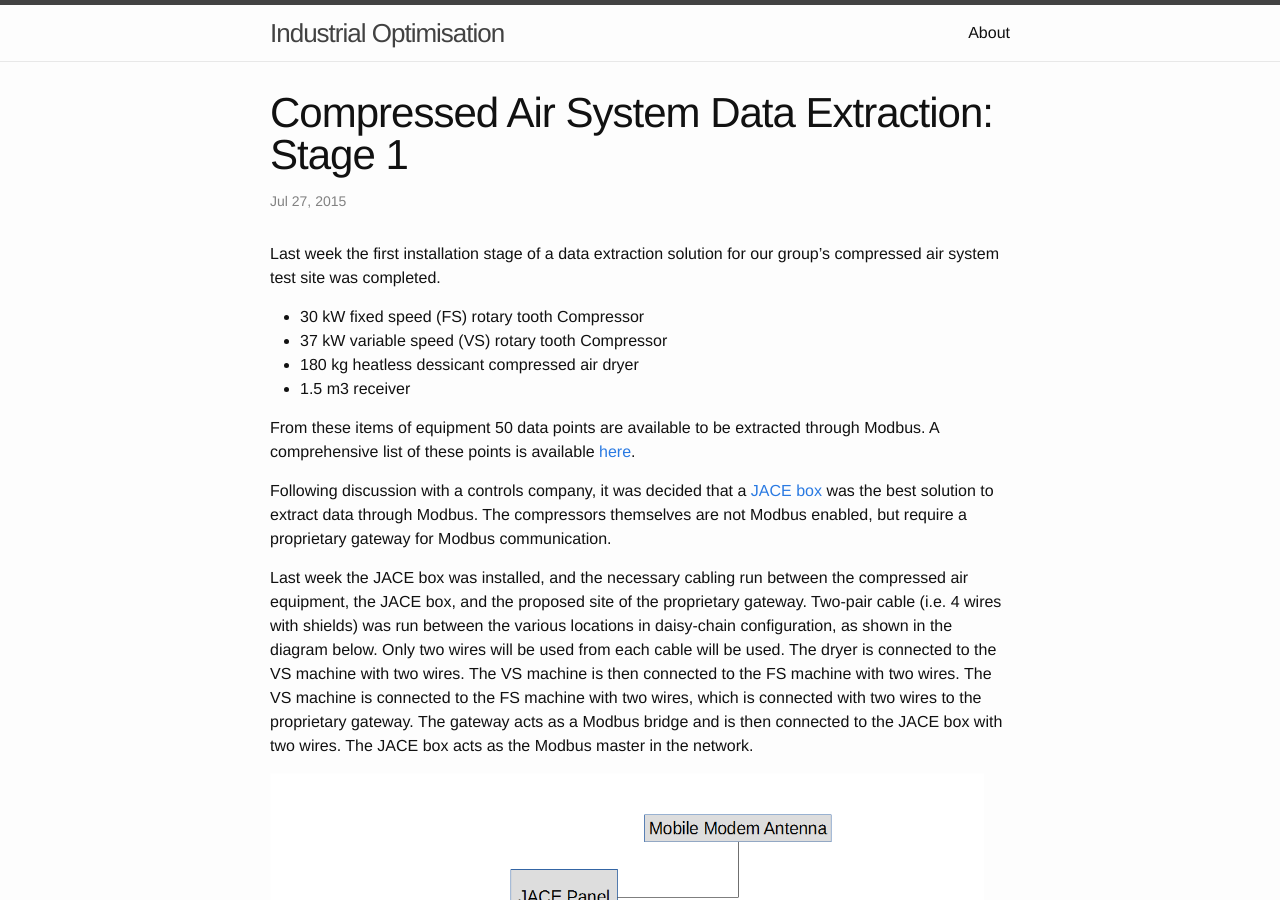
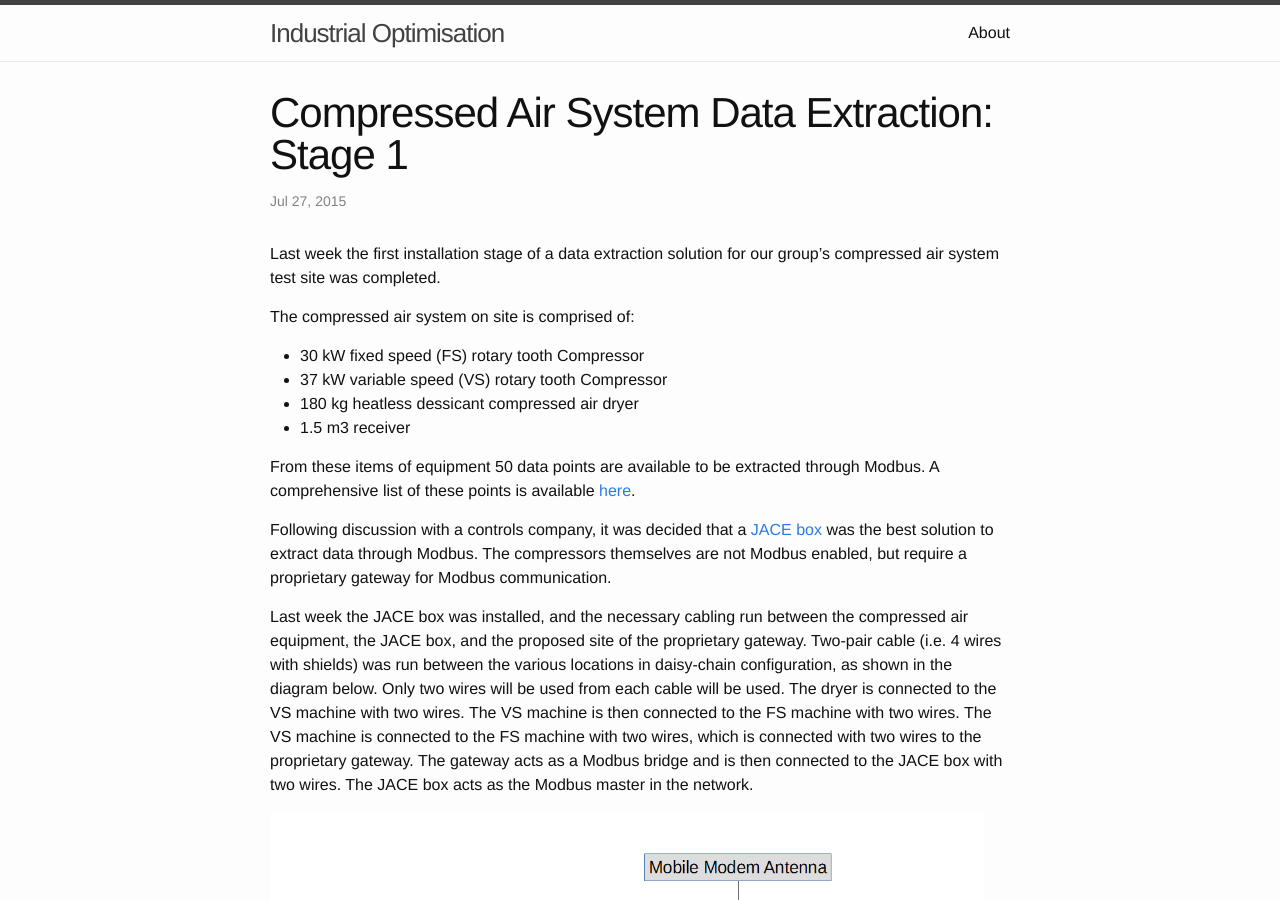
Before and after one commit to seanmhayes/seanmhayes.github.io, a Jekyll site: the page built from _posts/2015-07-27-CompressorDataExtractionStage1.markdown, in a window 1280 px wide and 900 px high. Built offline with Jekyll 4.4.1, drawn with Linux system fonts in a browser that asks for light colours.

Commit message:
wording update

```diff
--- a/_posts/2015-07-27-CompressorDataExtractionStage1.markdown
+++ b/_posts/2015-07-27-CompressorDataExtractionStage1.markdown
@@ -5,6 +5,8 @@ date:   2015-07-27 19:23:33
 categories: modbus
 ---
 Last week the first installation stage of a data extraction solution for our group’s compressed air system test site was completed.
+
+The compressed air system on site is comprised of:
 
 - 30 kW fixed speed (FS) rotary tooth Compressor
 - 37 kW variable speed (VS) rotary tooth Compressor
```
